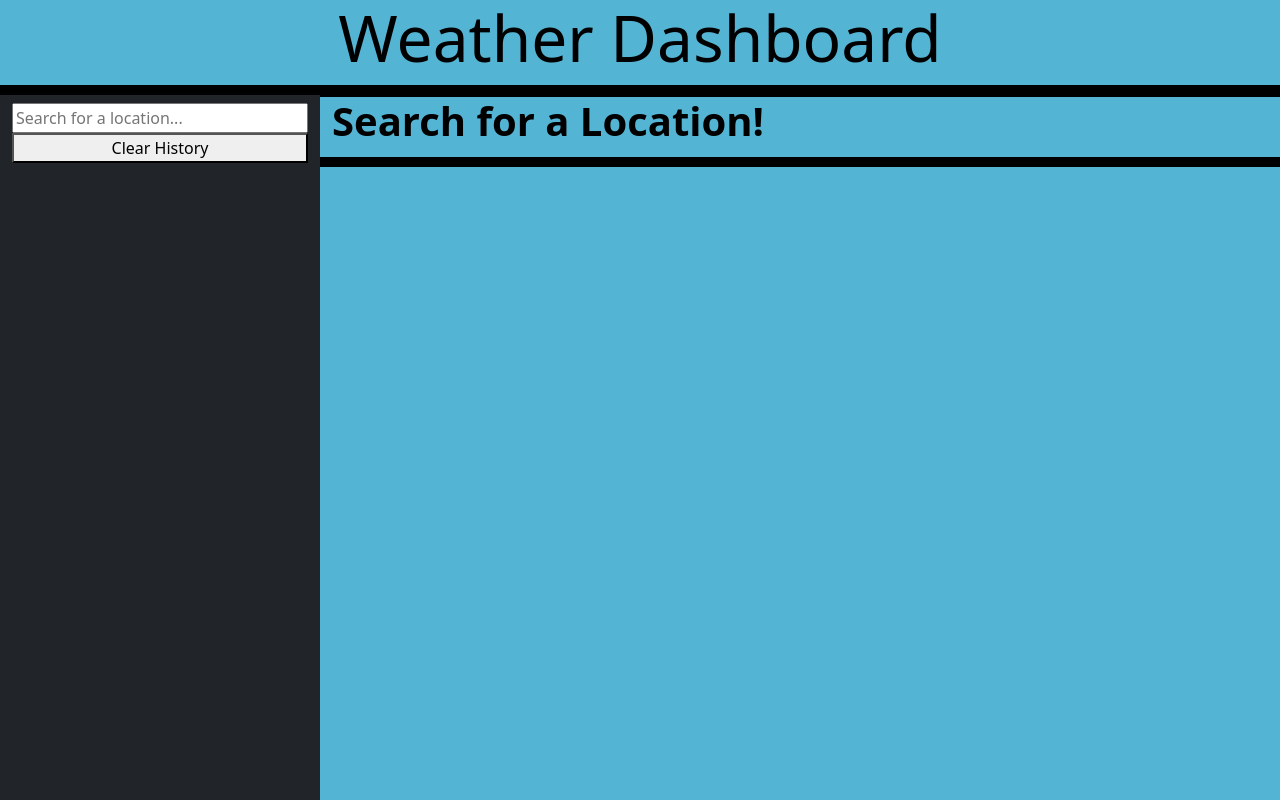
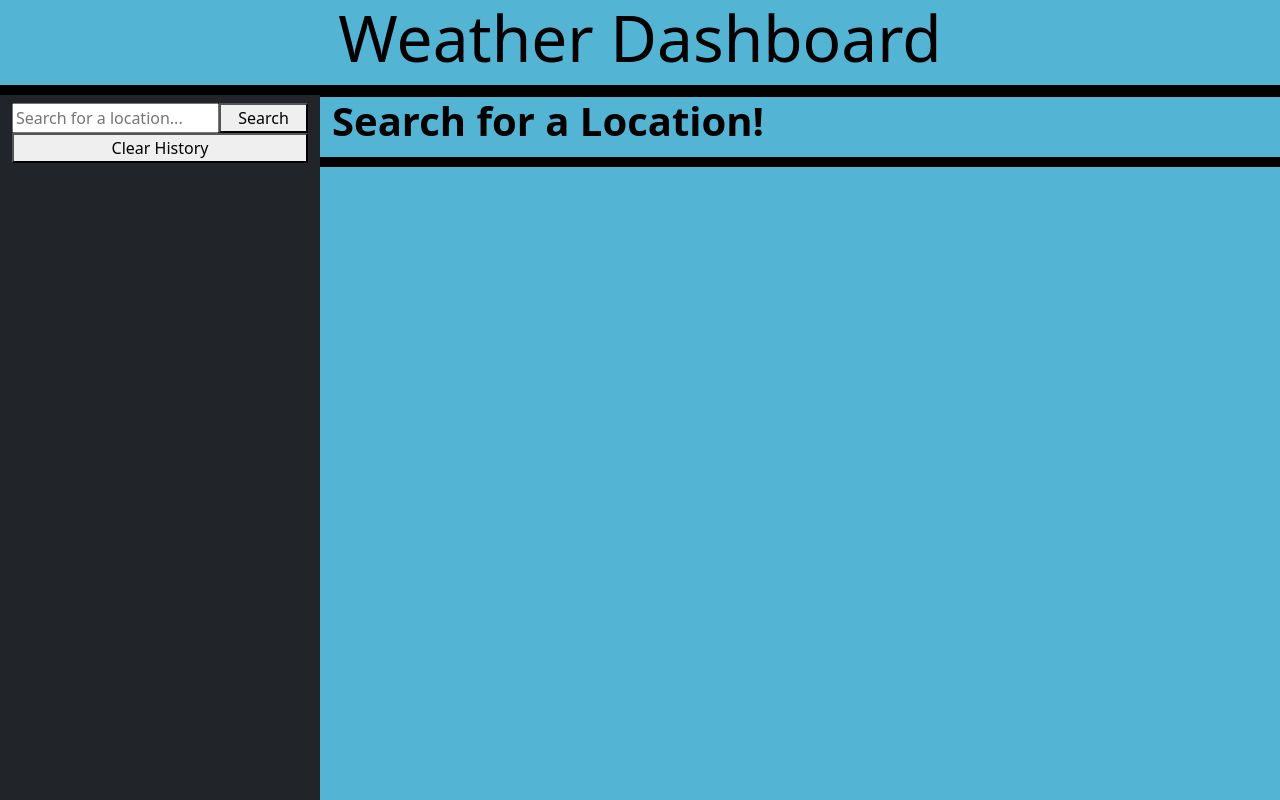
Before and after one commit to Lsenn404/Module-06, a plain HTML site: page index.html in a window 1280 px wide. Shown: the top 800 px of the page. Drawn offline with nearby package versions, Linux system fonts and the light colour scheme.

Commit message:
added a button to search bar, fixed script.js name

```diff
--- a/assets/css/style.css
+++ b/assets/css/style.css
@@ -52,6 +52,19 @@ textarea {
   position: relative;
   justify-content: space-evenly;
   top: -20px;
+}
+
+#searchBar {
+  width: 70%;
+}
+
+#searchButton{
+  width: 30%;
+}
+
+#searchContainer {
+  width: 100%;
+  display: inline-flex !important;
 }
 
 .hour {
--- a/assets/js/index.js
+++ b/assets/js/index.js
@@ -2,7 +2,8 @@
 All my elements
 */
 // const form = document.querySelector("form");
-const input = document.querySelector("input");
+const input = document.querySelector("#searchBar");
+const inputButton = document.querySelector("#searchButton");
 const container = document.querySelector(".container");
 const sidebar = document.querySelector("#sidebar");
 const searchTitle = document.querySelector("#search-title");
@@ -27,6 +28,11 @@ input.addEventListener("keyup", function (e) {
     createWeatherDisplay(e.target.value);
   }
 });
+
+inputButton.addEventListener("click", function (e) {
+  createWeatherDisplay(input.value);
+});
+
 
 var api = "3f4554a91084dec34b04a8262ea01949";
 
--- a/index.html
+++ b/index.html
@@ -23,11 +23,14 @@
             class="nav flex-column flex-nowrap vh-100 overflow-auto text-white p-2"
             id="sidebar"
           >
-            <input
-              type="text"
-              id="input"
-              placeholder="Search for a location..."
-            />
+            <div class="display-inline" id="searchContainer">
+              <input
+                id="searchBar"
+                type="text"
+                placeholder="Search for a location..."
+              />
+              <button id="searchButton">Search</button>
+            </div>
             <div id="history-container"></div>
             <button id="clear-history">Clear History</button>
           </div>
```
